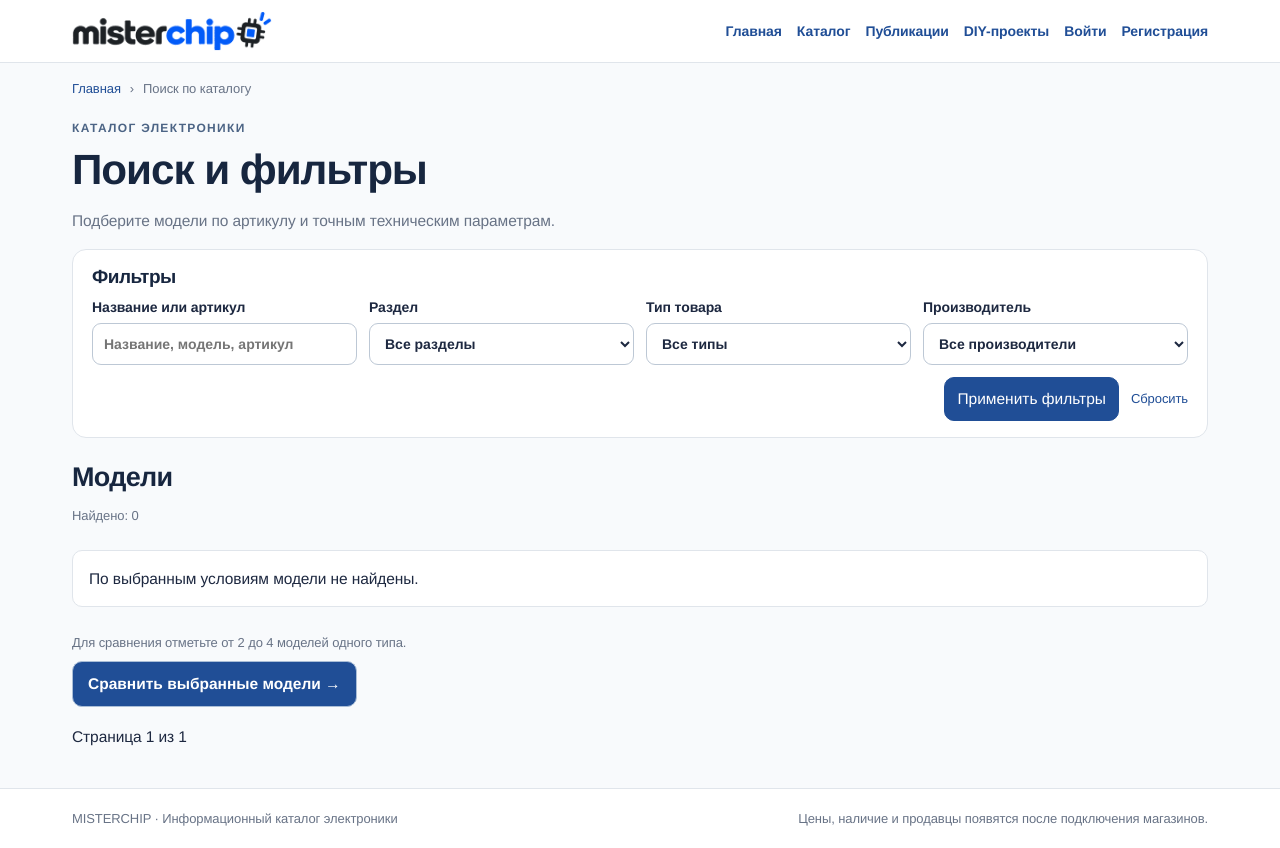
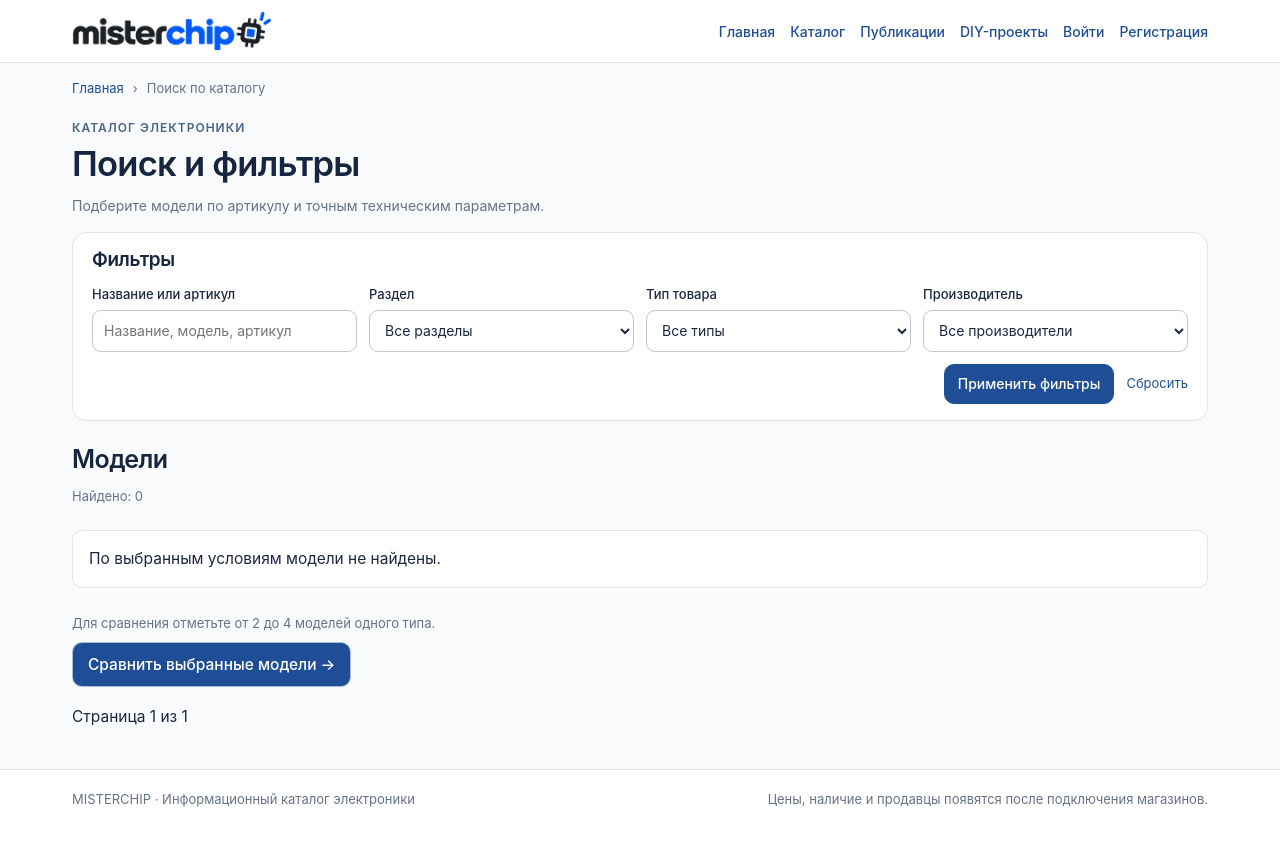
Before and after one commit to nikitinlaw/misterchip, a Django app: page /catalog/search/ in a window 1280 px wide. After the commit the page ends 807 px from the top, so only its background shows below. Run offline with Django 5.2, Linux system fonts and the light colour scheme; data that the repository does not hold is empty; parts of the project's set-up code (start-up, migrations or seed data) failed here and were passed over.

Commit message:
ui: lighter typography and aligned compact technical filters

```diff
--- a/catalog/static/catalog/site.css
+++ b/catalog/static/catalog/site.css
@@ -435,3 +435,137 @@ button,input,select,textarea{font-family:inherit}
 .brand-logo{display:block;width:200px;height:auto;max-width:100%}
 @media(max-width:700px){.brand-logo{width:176px}}
 @media(max-width:380px){.brand-logo{width:162px}}
+
+/* MISTERCHIP UI v3 — lighter SF-style typography and consistent filter rhythm. */
+:root{
+  --ui-font:-apple-system,BlinkMacSystemFont,"Segoe UI","Helvetica Neue",Arial,sans-serif;
+}
+body{
+  font-family:var(--ui-font);
+  font-size:15.5px;
+  font-weight:400;
+  letter-spacing:0;
+}
+h1,h2,h3{
+  font-weight:600;
+  letter-spacing:-.022em;
+}
+h1{font-size:clamp(28px,2.7vw,37px);line-height:1.17}
+h2{font-size:clamp(20px,2vw,25px)}
+h3{font-size:17px}
+.page-heading h1{margin:6px 0 11px}
+.page-heading .subtle{font-size:14px;line-height:1.5}
+.eyebrow{font-weight:600;letter-spacing:.085em}
+.nav,.nav a{font-weight:500}
+.brand{font-weight:600}
+label,form label{font-weight:500}
+button,.secondary-action{font-weight:500}
+.category-tile{font-weight:500}
+.tag{font-weight:500}
+.product-mark{font-weight:600}
+.spec-table td{font-weight:500}
+.source-title{font-weight:600}
+.filter-panel h2{font-weight:600}
+.filter-panel .filter-field label,
+.filter-panel .filter-name{font-weight:500}
+.filter-panel .filter-spec-title{font-weight:500}
+.filter-panel input,.filter-panel select{font-weight:400}
+.search-result-info h3,.product-card h3{font-weight:600}
+.filter-panel{min-width:0}
+.filter-form{align-items:start}
+.filter-panel .filter-form>.filter-field{align-self:stretch}
+.filter-form>.filter-field>label{
+  display:block;
+  min-height:20px;
+  margin:0 0 6px;
+  line-height:20px;
+  font-size:13px;
+  font-weight:500;
+}
+.filter-form>.filter-field>input,
+.filter-form>.filter-field>select{
+  height:42px;
+  padding:8px 11px;
+  margin:0;
+  width:100%;
+  font-size:14px;
+  font-weight:400;
+}
+.filter-form select{white-space:nowrap;text-overflow:ellipsis}
+.filter-panel h2{margin:0 0 12px}
+.filter-actions{align-self:end;gap:12px;margin:0}
+.filter-actions button{min-height:40px;padding:8px 13px;font-size:14px}
+.filter-actions .clear-filter{font-size:13px}
+.filter-specs{
+  grid-column:1/-1;
+  width:100%;
+  border:0;
+  border-top:1px solid var(--line);
+  margin:0;
+  padding:0;
+  min-width:0;
+}
+.filter-specs>summary{
+  display:flex;
+  align-items:center;
+  gap:5px;
+  cursor:pointer;
+  list-style:none;
+  padding:9px 0;
+  font-size:14px;
+  font-weight:500;
+  line-height:1.5;
+  color:var(--ink);
+}
+.filter-specs>summary::-webkit-details-marker{display:none}
+.filter-specs>summary::before{
+  content:"▸";
+  display:inline-block;
+  color:var(--link);
+  margin-right:5px;
+}
+.filter-specs[open]>summary::before{content:"▾"}
+.filter-specs>summary:focus-visible{outline:3px solid #86baff;outline-offset:2px}
+.filter-spec-type{color:var(--subtle);font-weight:400}
+.filter-specs-grid{
+  display:grid;
+  grid-template-columns:repeat(3,minmax(0,1fr));
+  align-items:start;
+  gap:13px 16px;
+  padding:8px 0 4px;
+}
+.filter-spec-field{min-width:0;display:flex;flex-direction:column}
+.filter-spec-field>.filter-spec-title{
+  display:block;
+  min-height:37px;
+  margin:0 0 6px;
+  line-height:1.35;
+  font-size:13px;
+  font-weight:500;
+}
+.filter-spec-field>.filter-pair{
+  display:grid;
+  grid-template-columns:repeat(2,minmax(0,1fr));
+  gap:9px;
+}
+.filter-spec-field input,.filter-spec-field select{
+  display:block;
+  width:100%;
+  height:42px;
+  min-height:42px;
+  padding:8px 11px;
+  margin:0;
+  font-size:14px;
+  font-weight:400;
+}
+.filter-spec-field input::placeholder{color:#778395;opacity:1}
+@media(max-width:1100px){
+  .filter-specs-grid{grid-template-columns:repeat(2,minmax(0,1fr))}
+}
+@media(max-width:700px){
+  body{font-size:16px}
+  .filter-specs-grid{grid-template-columns:1fr}
+  .filter-specs>summary{flex-wrap:wrap}
+  .filter-spec-field>.filter-spec-title{min-height:0}
+  .filter-spec-field input,.filter-spec-field select{min-height:44px}
+}
--- a/catalog/views.py
+++ b/catalog/views.py
@@ -156,6 +156,10 @@ def search(request):
         "brands": Brand.objects.all(),
         "selected_category": category_slug, "selected_brand": brand_slug, "selected_type": product_type,
         "filters": filters, "errors": errors,
+        "expand_specs": any(
+            spec.get("min_value") or spec.get("max_value") or spec.get("value")
+            for spec in filters
+        ),
         "pagination_query": page_query.urlencode(),
     })
 
```
Also changed, not shown: catalog/templates/catalog/search.html (+24 -15 lines), catalog/test_public_catalog.py (+27 -0 lines).
